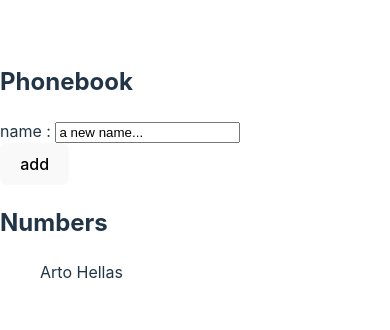
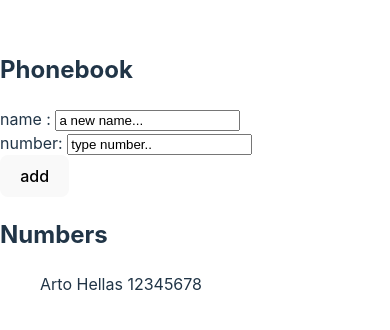
Before and after one commit to Gina04/Full-Stack-Open, a React (Vite) app in the folder part2/thePhoneBook/part2/: page / in a window 390 px wide. Shown: the part 250-580 px from the top of the page. Built offline with nearby package versions, Linux system fonts and the light colour scheme.

Commit message:
The phone book step 3

```diff
--- a/part2/thePhoneBook/part2/src/App.jsx
+++ b/part2/thePhoneBook/part2/src/App.jsx
@@ -3,13 +3,14 @@ import { useState } from 'react'
 
 function App() {
   const [persons, setPersons] = useState([
-    { name: 'Arto Hellas' }
+    { name: 'Arto Hellas', number: 12345678 }
   ])
   const [newName, setNewName] = useState(
     'a new name...'
     )
 
   const [showAll, setShowAll] = useState(true)
+  const [newPhone, setNewPhone] = useState('type number..')
 
   const addPhoneBook = (event)=>{
     event.preventDefault()
@@ -21,11 +22,14 @@ function App() {
     }
     const nameBookObjetc ={
       name: newName,
+      number: newPhone,
       id: persons.length +1,
     }
 
     setPersons(persons.concat(nameBookObjetc))
+    setNewPhone(persons.concat(nameBookObjetc.number))
     setNewName('')
+    setNewPhone('')
 
   }
 
@@ -36,14 +40,17 @@ function App() {
 
 const Name = (props) =>{
   return(
-    <p>{props.name}</p>
+    <>
+    <p>{props.name} {props.number}</p>
+
+    </>
   )
 }
-const checkName = (event)=>{
-   return !persons.name.includes(event.target.value)
-   ?alert()
-   : showAll()
 
+
+const handlePhoneChange = (event) =>{
+    console.log(event.target.value)
+    setNewPhone(event.target.value)
 }
   return (
     <div>
@@ -55,13 +62,18 @@ const checkName = (event)=>{
                     onChange={handleNameChange}/>
         </div>
         <div>
+          number: <input
+                      value={newPhone}
+                      onChange={handlePhoneChange}/>
+        </div>
+        <div>
           <button type='submit'>add</button>
         </div>
       </form>
       <h2>Numbers</h2>
       <ul>
         {persons.map(person =>
-          <Name key={person.name} name={person.name}/>
+          <Name key={person.name} name={person.name} number={person.number}/>
         )
 
         }
```
